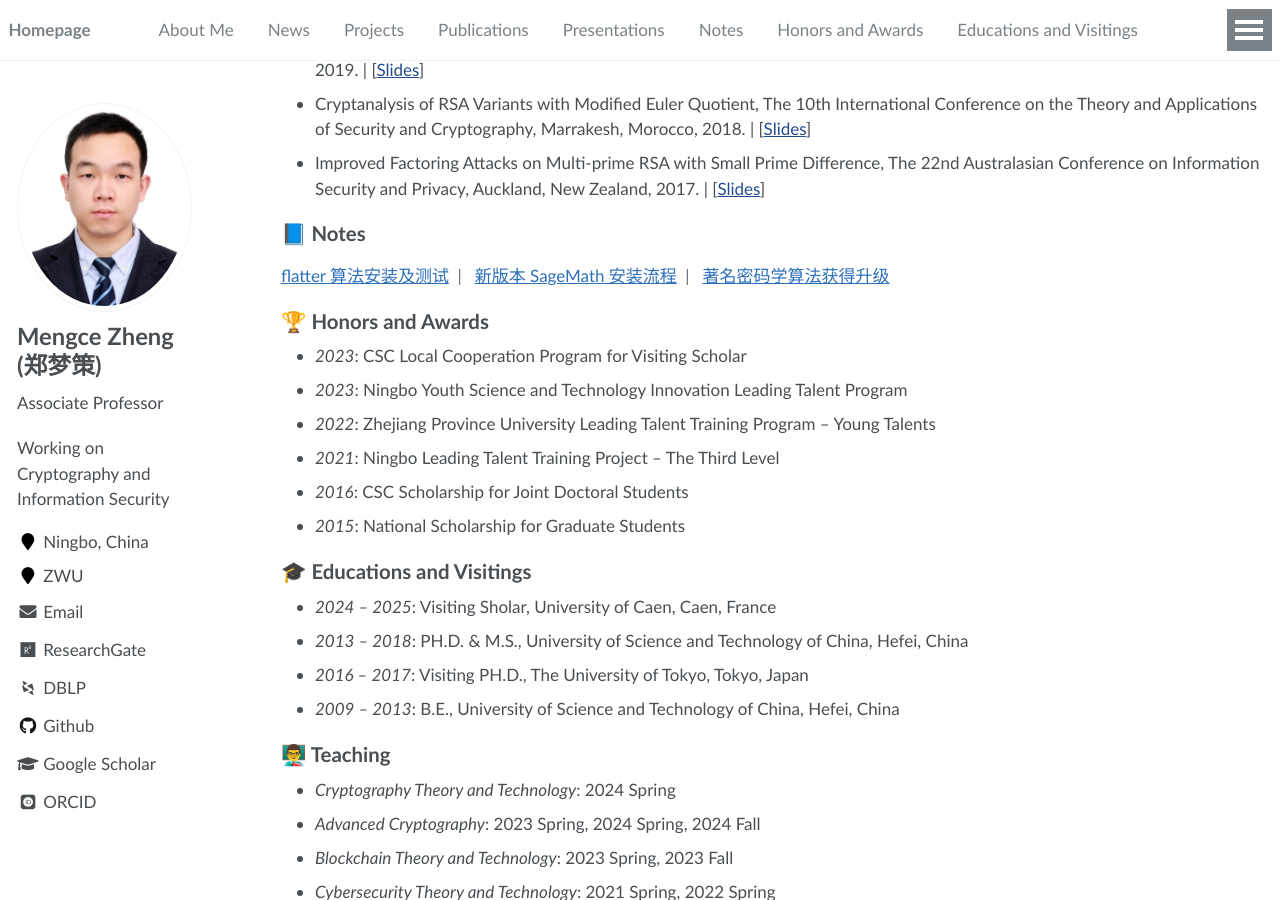
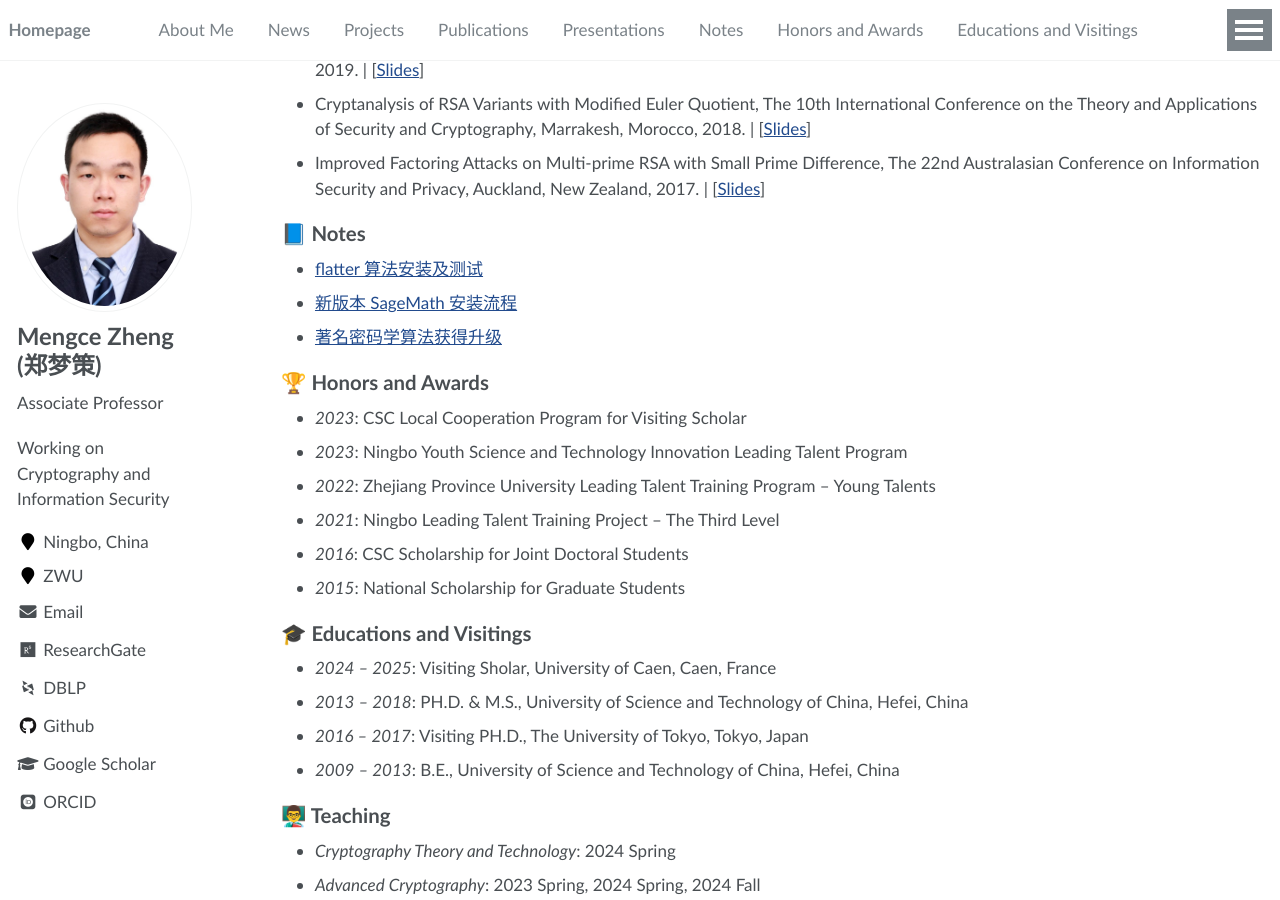
Before and after one commit to MengceZheng/MengceZheng.github.io, a Jekyll site: the page built from _pages/about.md, in a window 1280 px wide and 900 px high, scrolled down 2984 px. Built offline with Jekyll 4.4.1, drawn with Linux system fonts in a browser that asks for light colours; some web fonts are replaced.

Commit message:
refactor: remove html syntax improve markdown compatibility

```diff
--- a/_pages/about.md
+++ b/_pages/about.md
@@ -24,7 +24,7 @@
 I conducted academic visits at [The University of Tokyo (UTokyo)](https://www.u-tokyo.ac.jp/en/) from 2016.10 to 2017.09 under collaboration with Prof. [Noboru Kunihiro](https://www.crisec.cs.tsukuba.ac.jp/kunihiro/english/). I conducted academic visits at [University of Caen Normandy (UniCaen)](https://www.unicaen.fr/) from 2024.11 to 2025.10 under collaboration with Prof. [Abderrahmane Nitaj](https://nitaj.users.lmno.cnrs.fr/).
 
 My main research interests include cryptographic algorithms and their applications, including public-key cryptanalysis, side-channel analysis, quantum cryptographic protocols, etc.
-I have published more than 30 papers <a href='https://scholar.google.com/citations?user=WgoBZnkAAAAJ'><img src="https://img.shields.io/endpoint?logo=Google%20Scholar&url=https%3A%2F%2Fcdn.jsdelivr.net%2Fgh%2FMengceZheng%2FMengceZheng.github.io@google-scholar-stats%2Fgs_data_shieldsio.json&labelColor=f6f6f6&color=9cf&style=flat&label=citations"></a> ([citation map](/docs/citation_map.html)), in related journals and conferences such as SCIENCE CHINA Information Sciences, Theoretical Computer Science, Journal of Information Security and Applications, CHES, ACISP, etc.
+I have published more than 30 papers [![Google Scholar Citations](https://img.shields.io/endpoint?logo=Google%20Scholar&url=https%3A%2F%2Fcdn.jsdelivr.net%2Fgh%2FMengceZheng%2FMengceZheng.github.io@google-scholar-stats%2Fgs_data_shieldsio.json&labelColor=f6f6f6&color=9cf&style=flat&label=citations)](https://scholar.google.com/citations?user=WgoBZnkAAAAJ) ([citation map](/docs/citation_map.html)), in related journals and conferences such as SCIENCE CHINA Information Sciences, Theoretical Computer Science, Journal of Information Security and Applications, CHES, ACISP, etc.
 
 Further information on my experience and work can be found in my attached [**CV**](/docs/CV.pdf).
 If you are interested in similar research and seeking any form of academic cooperation, please feel free to email me at [mengce.zheng@gmail.com](mailto:mengce.zheng@gmail.com).
@@ -97,11 +97,11 @@
 
 ## 📘 Notes
 
-<div class="blog-roll">
-  {% for post in site.posts %}
-    <a href="{{ post.url }}" class="blog-link">{{ post.title }}</a>
-  {% endfor %}
-</div>
+{% for post in site.posts %}
+
+- [{{ post.title }}]({{ post.url }})
+
+{% endfor %}
 
 ## 🏆 Honors and Awards
 
```
